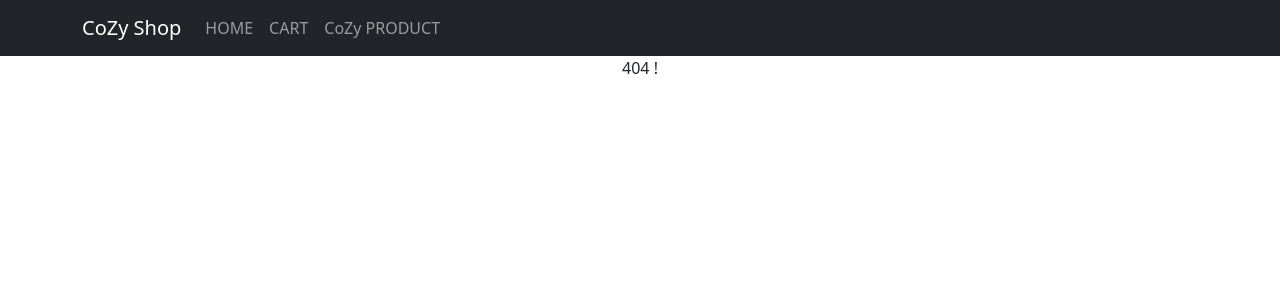
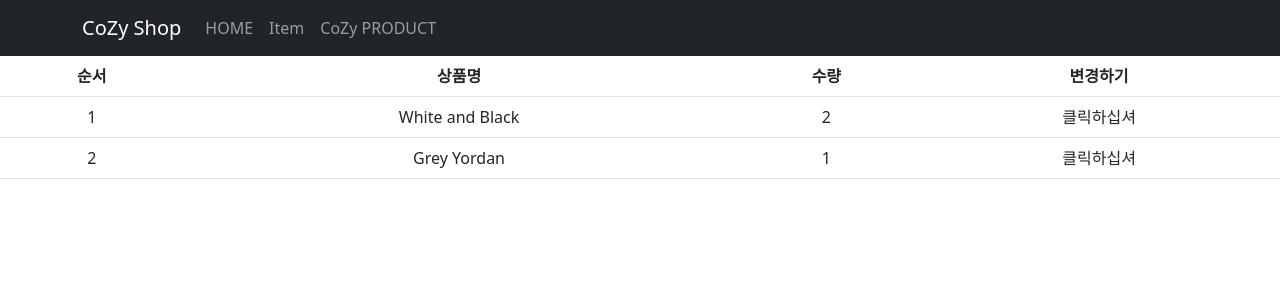
Before and after one commit to tmdghks8642/coddingapple-React-shop-project, a React (Create React App) app: page /select in a window 1280 px wide. Before the commit this address had no page. Shown: the top 300 px of the page. Built offline with nearby package versions, Linux system fonts and the light colour scheme.

Commit message:
redux tookit 설치하고 store 에 상태 저장하고 가져다 써보기

```diff
--- a/package.json
+++ b/package.json
@@ -3,6 +3,7 @@
   "version": "0.1.0",
   "private": true,
   "dependencies": {
+    "@reduxjs/toolkit": "^1.9.5",
     "@testing-library/jest-dom": "^5.16.5",
     "@testing-library/react": "^13.4.0",
     "@testing-library/user-event": "^13.5.0",
@@ -11,6 +12,7 @@
     "react": "^18.2.0",
     "react-bootstrap": "^2.7.4",
     "react-dom": "^18.2.0",
+    "react-redux": "^8.0.5",
     "react-router-dom": "^6.10.0",
     "react-scripts": "5.0.1",
     "styled-components": "^5.3.10",
--- a/src/App.js
+++ b/src/App.js
@@ -4,18 +4,15 @@ import { Button, Container,Nav,Navbar } from 'react-bootstrap';
 import dataList from './dataList'
 import { useEffect, useState} from 'react';
 import { Route,Routes,Link, useNavigate, Outlet } from 'react-router-dom';
-import CART from './cart'
+import Item from './pages/Item'
 import axios from 'axios';
+import Select from './pages/Select'
 
 function App() {
   let [items, setitems] = useState(dataList)
   let [count, setCount] = useState(1)
   let [loding, setLoding] = useState(false)
-
   let navigate = useNavigate()
-
-
-
 
 
 
@@ -27,7 +24,7 @@ function App() {
           <Navbar.Brand href="#home">CoZy Shop</Navbar.Brand>
           <Nav className="me-auto">
             <Nav.Link onClick={()=>{navigate('/')}}>HOME</Nav.Link>
-            <Nav.Link onClick={()=>{navigate('/cart/0');}} >CART </Nav.Link>
+            <Nav.Link onClick={()=>{navigate('/item/0');}} >Item </Nav.Link>
             <Nav.Link href="#CoZy_PRODUCT">CoZy PRODUCT</Nav.Link>
           </Nav>
         </Container>
@@ -39,7 +36,7 @@ function App() {
 
       <Routes>
       <Route path='/' element={<Main items={items} count={count} setCount={setCount} loding={loding} setLoding={setLoding} setitems={setitems}/>}/>
-      <Route path='/cart/:id' element={<CART items={items}/>}/>
+      <Route path='/item/:id' element={<Item items={items} />}/>
       {/* 404 페이지 만드는법!  */}
       <Route path='*' element={<div>404 ! </div>}/>
             {/* Nested Routes 로 작성 시   */}
@@ -51,10 +48,10 @@ function App() {
             {/* 그냥 일반 Route로 작성 시  */}
           {/* <Route path='/event/one' element={<div></div>}/>
           <Route path='/event/two' element={<div></div>}/> */}
+
+      <Route path='/select' element={<Select/>}/>
+
     </Routes>
-
-
-
 
 
     </div>
@@ -63,6 +60,9 @@ function App() {
 
 
 function Main ({items, count,setCount,loding,setLoding,setitems}){
+
+
+
   return (
     <>
               <div className='main-bg'>
@@ -79,8 +79,6 @@ function Main ({items, count,setCount,loding,setLoding,setitems}){
             }
             </div>
             </div>
-
-
             {
                loding ? <div>로딩 중</div> : null
             }
@@ -94,7 +92,6 @@ function Main ({items, count,setCount,loding,setLoding,setitems}){
            axios.get('https://codingapple1.github.io/shop/data2.json')
            .then((data)=>{
             let copy = [...items,...data.data]
-            console.log(copy)
             setitems(copy)
             setLoding(false)
            })
@@ -103,7 +100,6 @@ function Main ({items, count,setCount,loding,setLoding,setitems}){
            axios.get('https://codingapple1.github.io/shop/data3.json')
            .then((data)=>{
             let copy = [...items,...data.data]
-            console.log(copy)
             setitems(copy)
             setLoding(false)
            })
--- a/src/index.js
+++ b/src/index.js
@@ -4,13 +4,17 @@ import './index.css';
 import App from './App';
 import reportWebVitals from './reportWebVitals';
 import { BrowserRouter } from 'react-router-dom';
+import { Provider } from 'react-redux';
+import store from './store'
 
 const root = ReactDOM.createRoot(document.getElementById('root'));
 root.render(
   <React.StrictMode>
+    <Provider store={store}>
     <BrowserRouter>
     <App />
     </BrowserRouter>
+    </Provider>
   </React.StrictMode>
 );
 
--- a/src/cart.js
+++ b/src/pages/Item.js
@@ -11,12 +11,14 @@ padding: 10px;
 `
 
 // 컴포넌트
-function Cart({items}) {
+function Item({items}) {
+
 let {id} = useParams();
 let [discount, setdiscount] = useState(true)
 let [iptValue, setiptValue] = useState('')
 let [tab, setTab] = useState(0)
 let [fade2, setFade2] = useState('')
+
 
 useEffect(()=>{
   setTimeout(()=>{
@@ -96,15 +98,13 @@ return (
     </Nav.Item>
 </Nav>
 
-<TabComponent tab={tab}/>
+<TabComponent tab={tab} items={items}/>
 
 </div>
 )
 }
 
-
-
-function TabComponent({tab}){
+function TabComponent({tab,items}){
 let [fade, setFade] =useState('')
 useEffect(()=>{
 setTimeout(()=>{
@@ -115,10 +115,10 @@ return ()=>{
 }
 }, [tab])
 
-let content = [<div className={`start ${fade}`}>내용0</div>,<div className={`start ${fade}`}>내용1</div>,<div className={`start ${fade}`}>내용2</div>]
+let content = [<div className={`start ${fade}`}>{items[0].title}</div>,<div className={`start ${fade}`}>내용1</div>,<div className={`start ${fade}`}>내용2</div>]
 
 return content[tab]
 
 }
 
-export default Cart;
+export default Item;
--- /dev/null
+++ b/src/pages/Select.js
@@ -0,0 +1,43 @@
+
+import { Table } from "react-bootstrap"
+import { useSelector } from "react-redux";
+
+
+function Select (){
+
+let cartitems = useSelector((state)=>{return state.cartitems})
+
+console.log(cartitems)
+return (
+<div>
+<Table>
+  <thead>
+    <tr>
+      <th>순서</th>
+      <th>상품명</th>
+      <th>수량</th>
+      <th>변경하기</th>
+    </tr>
+  </thead>
+  {
+   cartitems.map((el,idx)=>(
+      <tbody key={el.id}>
+    <tr>
+      <td>{idx+1}</td>
+      <td>{el.name}</td>
+      <td>{el.count}</td>
+      <td>클릭하십셔</td>
+    </tr>
+  </tbody>
+
+   ))
+  }
+
+</Table>
+
+</div>
+)
+
+}
+
+export default Select;
--- /dev/null
+++ b/src/store.js
@@ -0,0 +1,17 @@
+import { configureStore,createSlice } from "@reduxjs/toolkit";
+
+
+let cartitems = createSlice({
+    name : 'cartitems' ,
+    initialState : [
+        {id : 0, name : 'White and Black', count : 2},
+        {id : 2, name : 'Grey Yordan', count : 1}
+      ]
+})
+
+
+export default configureStore({
+    reducer: {
+        cartitems : cartitems.reducer,
+    }
+})
```
Also changed, not shown: 1 other file (tests, documents, lock files or other folders).
